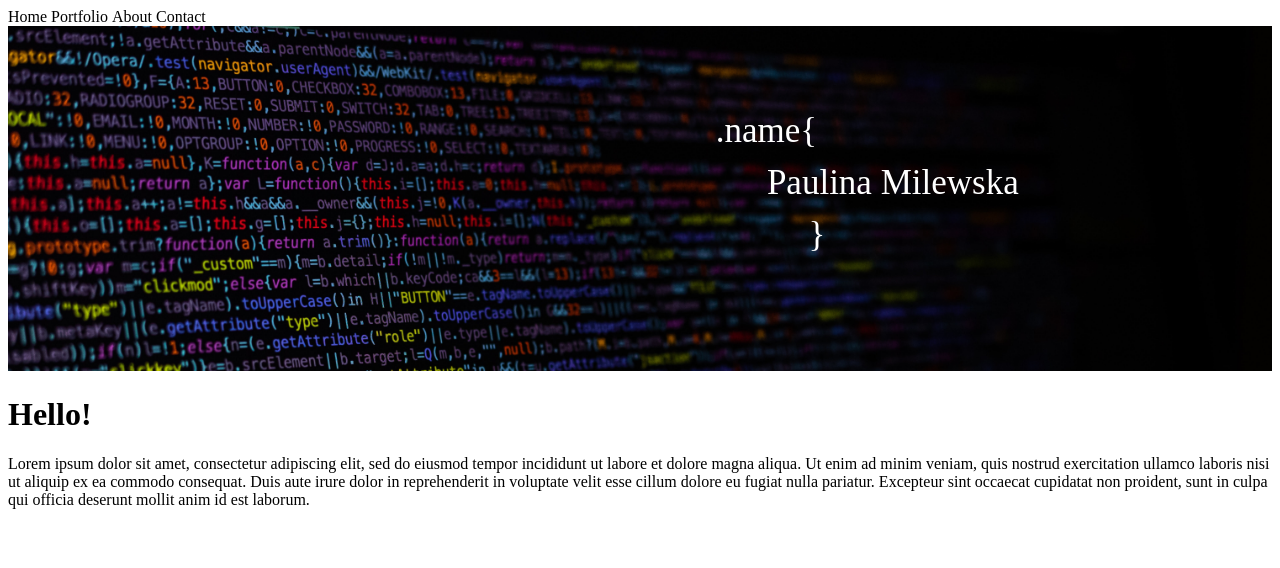
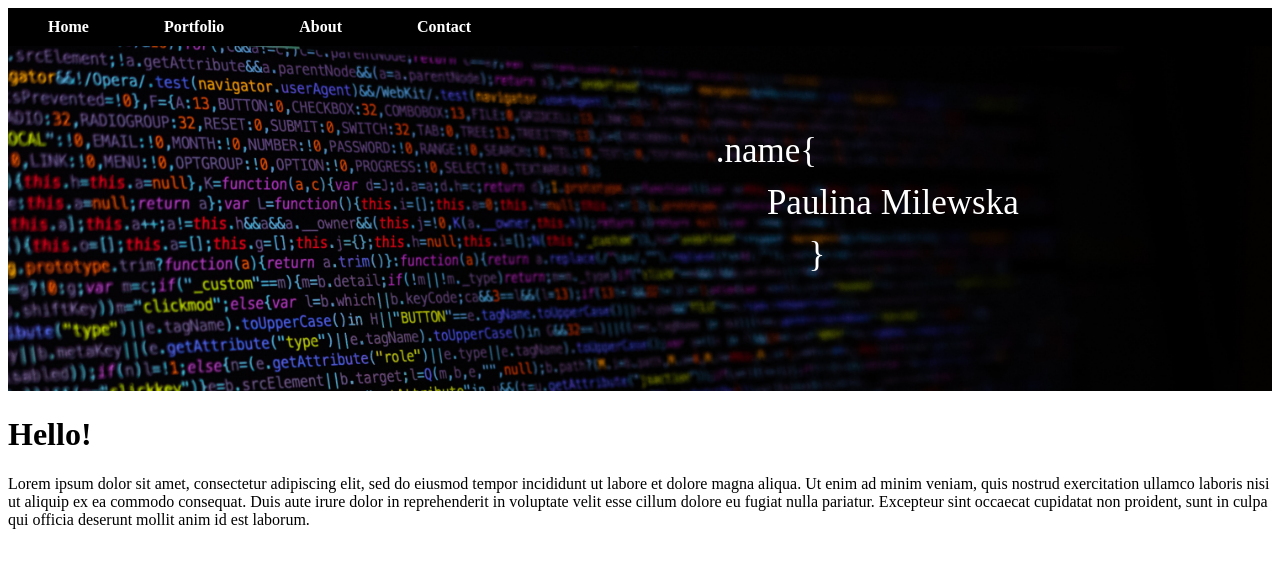
Before and after one commit to PaulinaMilewska/PaulinaMilewska.github.io, a plain HTML site: page index.html in a window 1280 px wide. Drawn offline with Linux system fonts and the light colour scheme.

Commit message:
add header list style

```diff
--- a/index.html
+++ b/index.html
@@ -9,10 +9,10 @@
 <body>
     <header>
         <ul>
-            <li>Home</li>
-            <li>Portfolio</li>
-            <li>About</li>
-            <li>Contact</li>
+            <li><a href="#">Home</a></li>
+            <li><a href="#">Portfolio</a></li>
+            <li><a href="#">About</a></li>
+            <li><a href="#">Contact</a></li>
         </ul>
     </header>
     <div class="container">
--- a/styles/main.css
+++ b/styles/main.css
@@ -36,54 +36,33 @@
 
 img{
     width: 100%;
-    /* height: 600px; */
 }
 
 ul {
     list-style-type: none;
     margin: 0;
     padding: 0;
+    display: flex;
+    justify-content: flex-start;
+    background-color: black;
   }
 
   li{
       display: inline;
+      padding: 10px 35px 10px 40px;
+
+  }
+  li a{
+    text-decoration: none;
+    color: white;
+    font-weight: 600;
   }
 
   @media only screen and (max-width: 870px) {
       .header-introduction{
           display: none;
       }
-    /* .centered1 {
-        position: absolute;
-        top: 30%;
-        left: 60%;
-        transform: translate(-50%, -50%);
-        color: white;
-        font-size: 35px;
-      }
-      .centered2 {
-        position: absolute;
-        top: 45%;
-        left: 70%;
-        transform: translate(-50%, -50%);
-        color: white;
-        font-size: 35px;
-      }
-      .centered3 {
-        position: absolute;
-        top: 60%;
-        left: 64%;
-        transform: translate(-50%, -50%);
-        color: white;
-        font-size: 35px;
-      } */
-      /* .header-introduction{
-        position: relative;
-        color: white;
-        font-size: 24px;
-        display: inline-block;
-        transform: translate(50%, -150%);
-      } */
+
       .header-introduction-mobile{
         position: relative;
         color: white;
```
